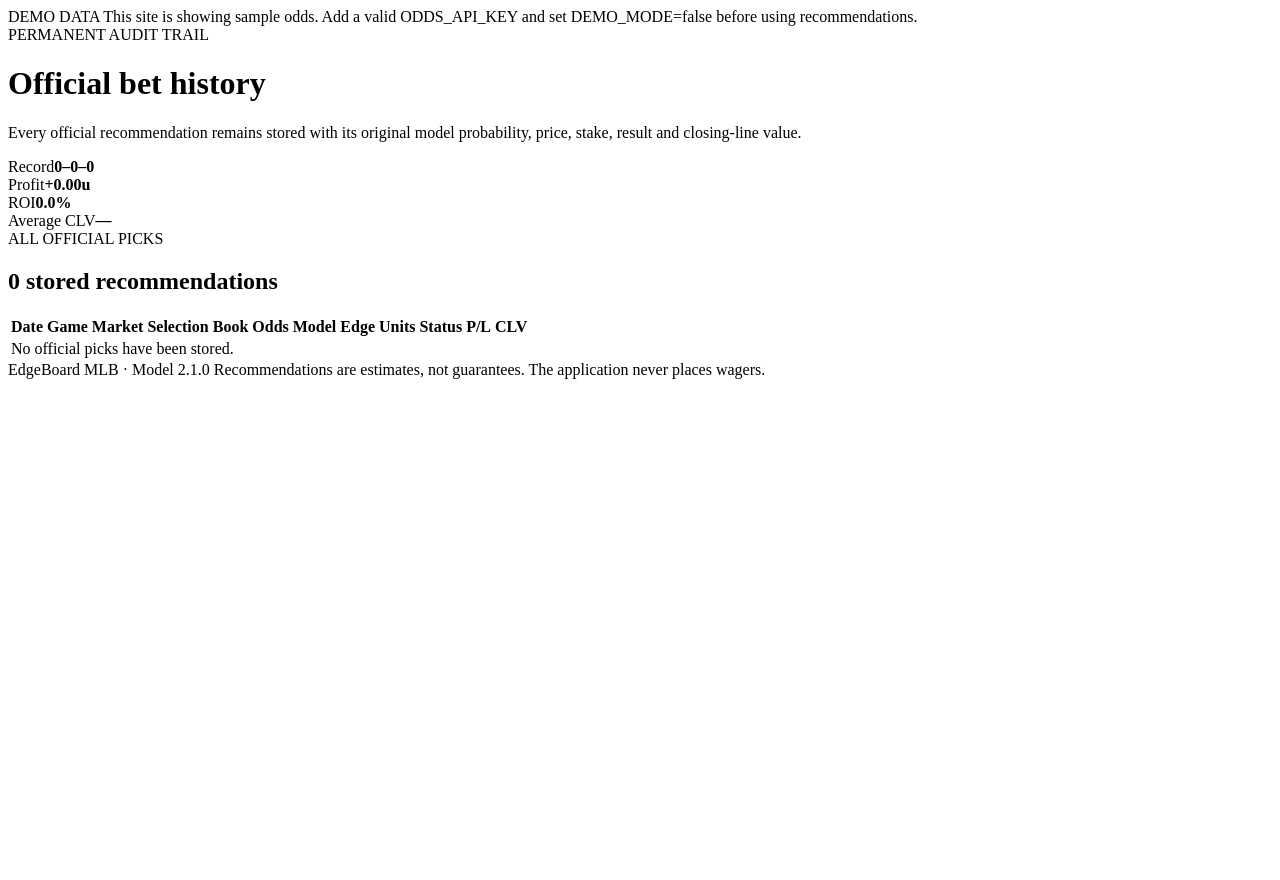
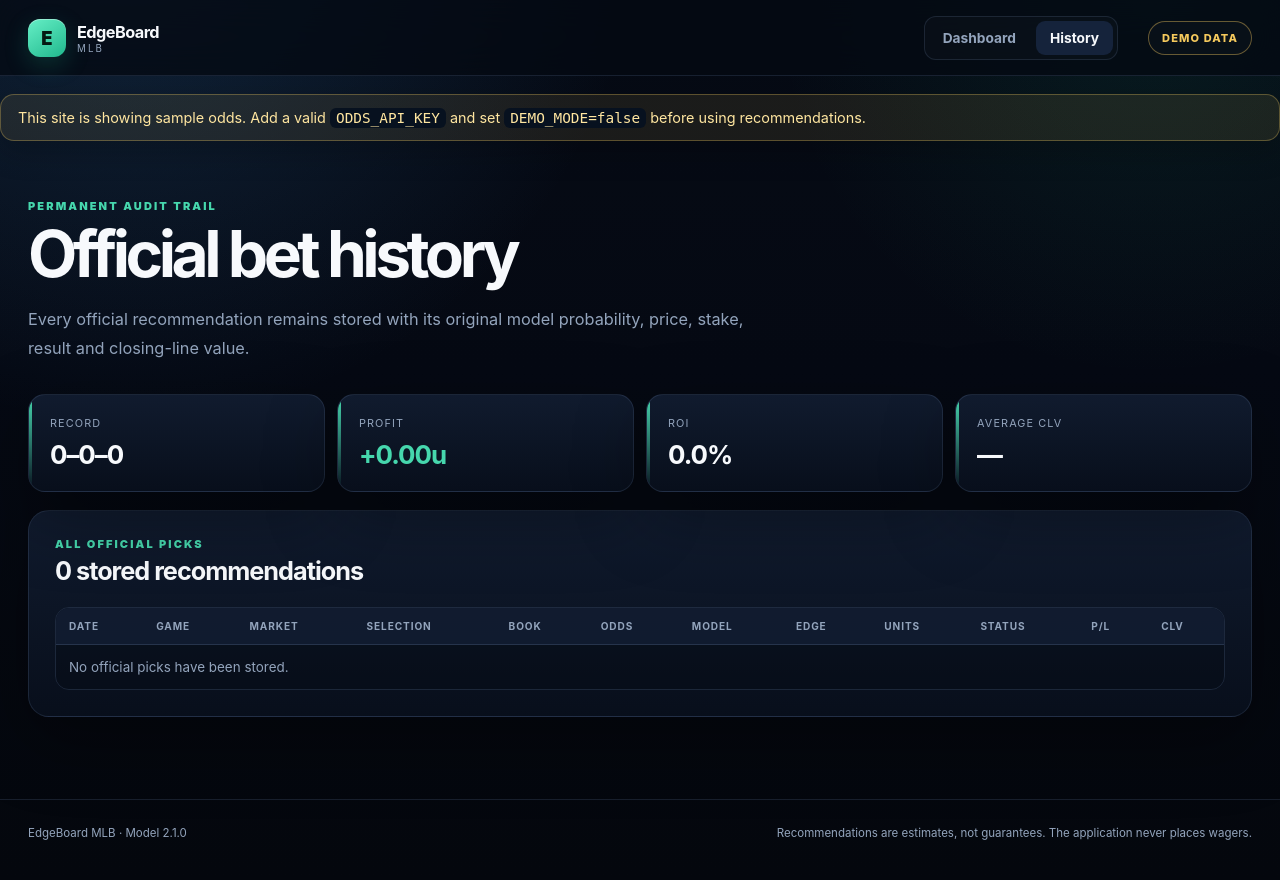
Before and after one commit to gmeasel3211/edgeboard-mlb, a FastAPI app: page /history in a window 1280 px wide. Before the commit the page ends 379 px from the top, so only its background shows below. Run offline with FastAPI, Linux system fonts and the light colour scheme; data comes from the database, SQL or seed files in the repository; data that the repository does not hold is empty; some libraries are stand-ins or nearby versions.

Commit message:
Update base.html

```diff
--- a/edgeboard_mlb_production/app/templates/base.html
+++ b/edgeboard_mlb_production/app/templates/base.html
@@ -1,6 +1,45 @@
-{% if demo_mode %}DEMO DATA{% else %} LIVE DATA{% endif %}
+<!doctype html>
+<html lang="en">
+<head>
+  <meta charset="utf-8">
+  <meta name="viewport" content="width=device-width,initial-scale=1">
+  <meta name="theme-color" content="#050913">
+  <meta name="robots" content="noindex,nofollow">
+  <title>{% block title %}{{ app_name }}{% endblock %}</title>
+  <link rel="stylesheet" href="{{ url_for('static', path='styles.css') }}">
+</head>
+<body>
+<nav class="nav-shell">
+  <a class="brand" href="/">
+    <span class="brand-mark">E</span>
+    <span><b>EdgeBoard</b><small>MLB</small></span>
+  </a>
+
+  <div class="nav-links">
+    <a class="{% if page == 'dashboard' %}active{% endif %}" href="/">Dashboard</a>
+    <a class="{% if page == 'history' %}active{% endif %}" href="/history">History</a>
+  </div>
+
+  <div class="badge {% if demo_mode %}warning{% else %}live{% endif %}">
+    {% if demo_mode %}DEMO DATA{% else %}<i></i> LIVE DATA{% endif %}
+  </div>
+</nav>
+
 {% if demo_mode %}
-This site is showing sample odds. Add a valid ODDS_API_KEY and set DEMO_MODE=false before using recommendations.
+<div class="alert">
+  This site is showing sample odds. Add a valid <code>ODDS_API_KEY</code> and set <code>DEMO_MODE=false</code> before using recommendations.
+</div>
 {% endif %}
-{% block content %}{% endblock %}
-EdgeBoard MLB · Model {{ model_version }} Recommendations are estimates, not guarantees. The application never places wagers.
+
+<main>
+  {% block content %}{% endblock %}
+</main>
+
+<footer>
+  <span>EdgeBoard MLB · Model {{ model_version }}</span>
+  <span>Recommendations are estimates, not guarantees. The application never places wagers.</span>
+</footer>
+
+<script src="{{ url_for('static', path='app.js') }}"></script>
+</body>
+</html>
```
